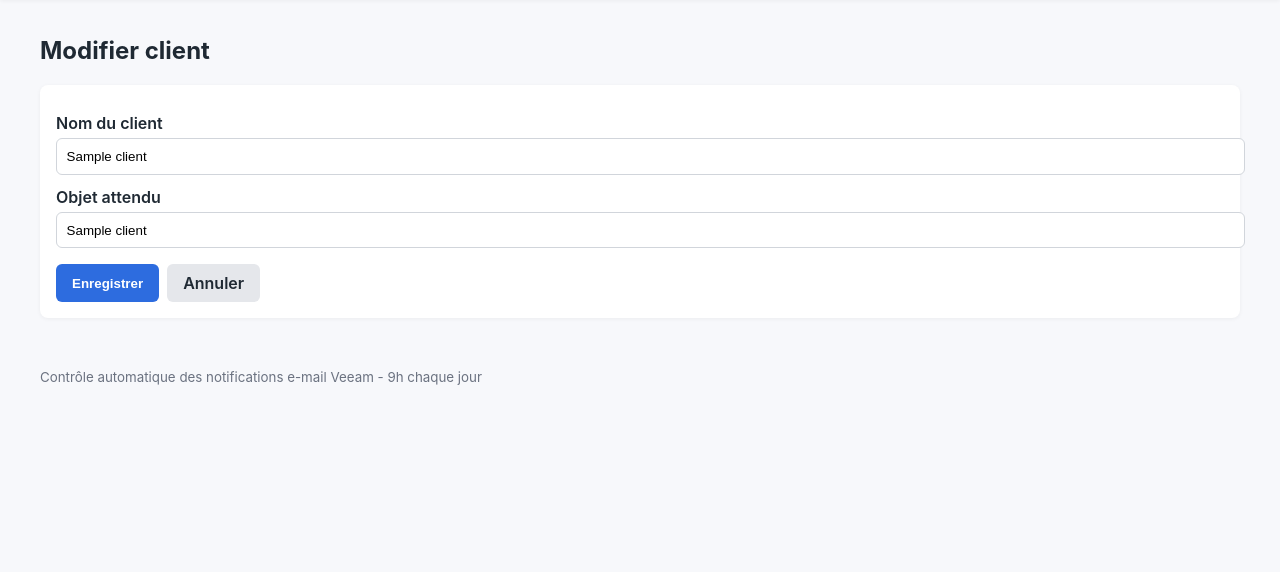
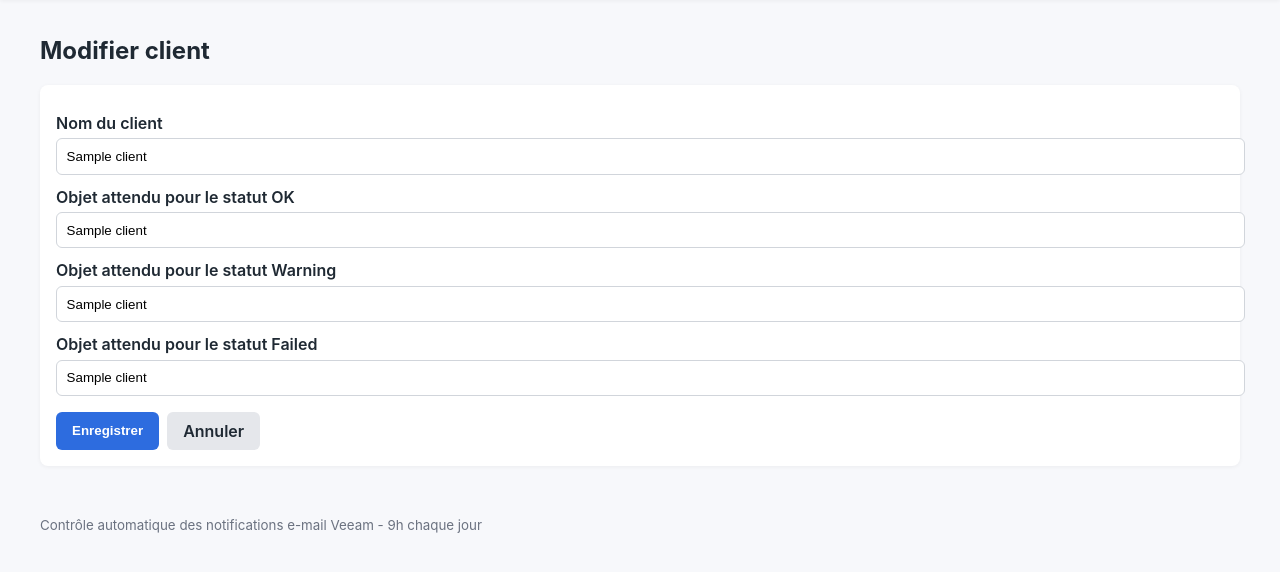
Before and after one commit to lucaspecout/veeam-notify-alma, a Flask app: page /clients/1/edit in a window 1280 px wide. Shown: the part 91-663 px from the top of the page. Run offline with Flask 3, Linux system fonts and the light colour scheme; the visitor is signed in with stand-in values (Sample User, id 1); tables that the repository leaves empty hold one stand-in row (values such as "Sample post").

Commit message:
Support per-status subjects and local log timestamps

```diff
--- a/app/models.py
+++ b/app/models.py
@@ -1,4 +1,6 @@
+import os
 from datetime import datetime
+from zoneinfo import ZoneInfo
 
 from werkzeug.security import check_password_hash, generate_password_hash
 
@@ -12,10 +14,18 @@ STATUS_WARNING = "Warning"
 STATUS_CHOICES = [STATUS_OK, STATUS_MISSING, STATUS_FAILED, STATUS_WARNING]
 
 
+def current_time() -> datetime:
+    tz = ZoneInfo(os.getenv("TZ", "Europe/Paris"))
+    return datetime.now(tz=tz)
+
+
 class Client(db.Model):
     id = db.Column(db.Integer, primary_key=True)
     name = db.Column(db.String(128), nullable=False)
     expected_subject = db.Column(db.String(512), nullable=False)
+    expected_subject_ok = db.Column(db.String(512))
+    expected_subject_warning = db.Column(db.String(512))
+    expected_subject_failed = db.Column(db.String(512))
     last_status = db.Column(db.String(32), default=STATUS_MISSING, nullable=False)
     last_checked_at = db.Column(db.DateTime)
     last_note = db.Column(db.Text)
@@ -23,6 +33,18 @@ class Client(db.Model):
 
     def status_label(self) -> str:
         return self.last_status or STATUS_MISSING
+
+    @property
+    def subject_ok(self) -> str:
+        return (self.expected_subject_ok or self.expected_subject or "").strip()
+
+    @property
+    def subject_warning(self) -> str:
+        return (self.expected_subject_warning or "").strip()
+
+    @property
+    def subject_failed(self) -> str:
+        return (self.expected_subject_failed or "").strip()
 
 
 class EmailConfig(db.Model):
@@ -36,7 +58,7 @@ class EmailConfig(db.Model):
     smtp_username = db.Column(db.String(256))
     smtp_password = db.Column(db.String(256))
     use_ssl = db.Column(db.Boolean, default=True)
-    updated_at = db.Column(db.DateTime, default=datetime.utcnow, onupdate=datetime.utcnow)
+    updated_at = db.Column(db.DateTime, default=current_time, onupdate=current_time)
 
     @classmethod
     def get_singleton(cls):
@@ -52,7 +74,7 @@ class User(db.Model):
     id = db.Column(db.Integer, primary_key=True)
     username = db.Column(db.String(64), unique=True, nullable=False)
     password_hash = db.Column(db.String(256), nullable=False)
-    created_at = db.Column(db.DateTime, default=datetime.utcnow, nullable=False)
+    created_at = db.Column(db.DateTime, default=current_time, nullable=False)
 
     def set_password(self, raw_password: str) -> None:
         self.password_hash = generate_password_hash(raw_password)
@@ -71,7 +93,7 @@ class User(db.Model):
 
 class LogEntry(db.Model):
     id = db.Column(db.Integer, primary_key=True)
-    created_at = db.Column(db.DateTime, default=datetime.utcnow, nullable=False)
+    created_at = db.Column(db.DateTime, default=current_time, nullable=False)
     level = db.Column(db.String(16), default="INFO", nullable=False)
     message = db.Column(db.Text, nullable=False)
 
--- a/app/routes.py
+++ b/app/routes.py
@@ -16,7 +16,7 @@ from flask import (
 
 from . import db
 from .email_service import run_email_checks
-from .models import Client, EmailConfig, LogEntry, STATUS_CHOICES, User, add_log
+from .models import Client, EmailConfig, LogEntry, STATUS_CHOICES, STATUS_MISSING, User, add_log
 
 
 bp = Blueprint("main", __name__)
@@ -75,11 +75,21 @@ def index():
 def new_client():
     if request.method == "POST":
         name = request.form.get("name", "").strip()
-        subject = request.form.get("expected_subject", "").strip()
-        if not name or not subject:
-            flash("Merci de renseigner un nom et un objet attendu.", "error")
+        subject_ok = request.form.get("expected_subject_ok", "").strip()
+        subject_warning = request.form.get("expected_subject_warning", "").strip()
+        subject_failed = request.form.get("expected_subject_failed", "").strip()
+
+        if not name or not subject_ok or not subject_warning or not subject_failed:
+            flash("Merci de renseigner un nom et les trois objets attendus.", "error")
         else:
-            client = Client(name=name, expected_subject=subject, last_status="Non reçu")
+            client = Client(
+                name=name,
+                expected_subject=subject_ok,
+                expected_subject_ok=subject_ok,
+                expected_subject_warning=subject_warning,
+                expected_subject_failed=subject_failed,
+                last_status=STATUS_MISSING,
+            )
             db.session.add(client)
             db.session.commit()
             add_log(f"Client '{name}' créé par {g.user.username}.")
@@ -94,7 +104,14 @@ def edit_client(client_id: int):
     client = Client.query.get_or_404(client_id)
     if request.method == "POST":
         client.name = request.form.get("name", "").strip()
-        client.expected_subject = request.form.get("expected_subject", "").strip()
+        subject_ok = request.form.get("expected_subject_ok", "").strip()
+        subject_warning = request.form.get("expected_subject_warning", "").strip()
+        subject_failed = request.form.get("expected_subject_failed", "").strip()
+
+        client.expected_subject = subject_ok
+        client.expected_subject_ok = subject_ok
+        client.expected_subject_warning = subject_warning
+        client.expected_subject_failed = subject_failed
         db.session.commit()
         add_log(f"Client '{client.name}' mis à jour par {g.user.username}.")
         flash("Client mis à jour.", "success")
--- a/templates/client_form.html
+++ b/templates/client_form.html
@@ -5,8 +5,14 @@
     <label for="name">Nom du client</label>
     <input type="text" id="name" name="name" value="{{ client.name if client else '' }}" required>
 
-    <label for="expected_subject">Objet attendu</label>
-    <input type="text" id="expected_subject" name="expected_subject" value="{{ client.expected_subject if client else '' }}" required>
+    <label for="expected_subject_ok">Objet attendu pour le statut OK</label>
+    <input type="text" id="expected_subject_ok" name="expected_subject_ok" value="{{ client.subject_ok if client else '' }}" required>
+
+    <label for="expected_subject_warning">Objet attendu pour le statut Warning</label>
+    <input type="text" id="expected_subject_warning" name="expected_subject_warning" value="{{ client.subject_warning if client else '' }}" required>
+
+    <label for="expected_subject_failed">Objet attendu pour le statut Failed</label>
+    <input type="text" id="expected_subject_failed" name="expected_subject_failed" value="{{ client.subject_failed if client else '' }}" required>
 
     <div class="form-actions">
         <button type="submit" class="button">Enregistrer</button>
```
Also changed, not shown: app/email_service.py (+20 -12 lines), templates/index.html (+6 -2 lines).
